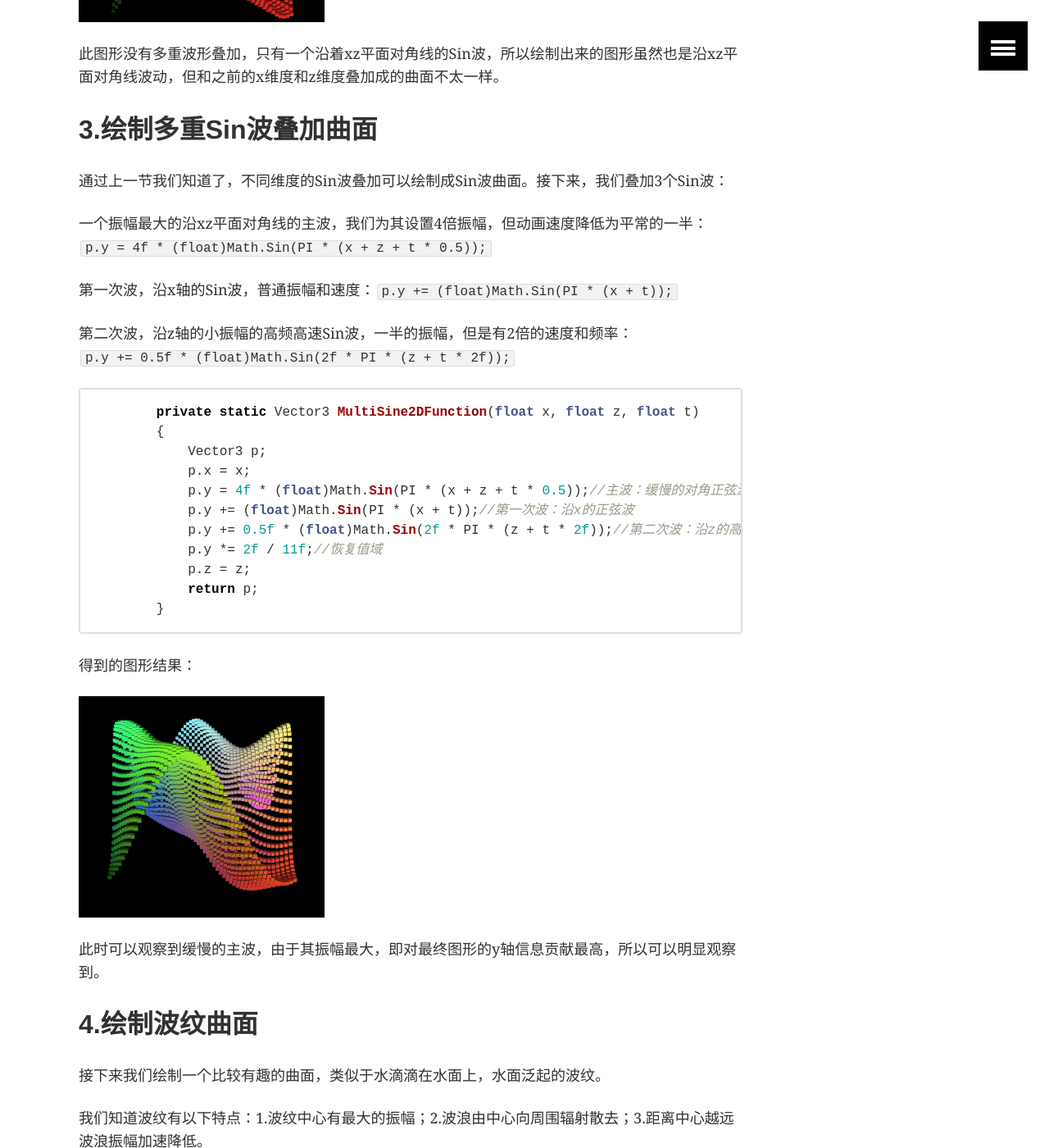
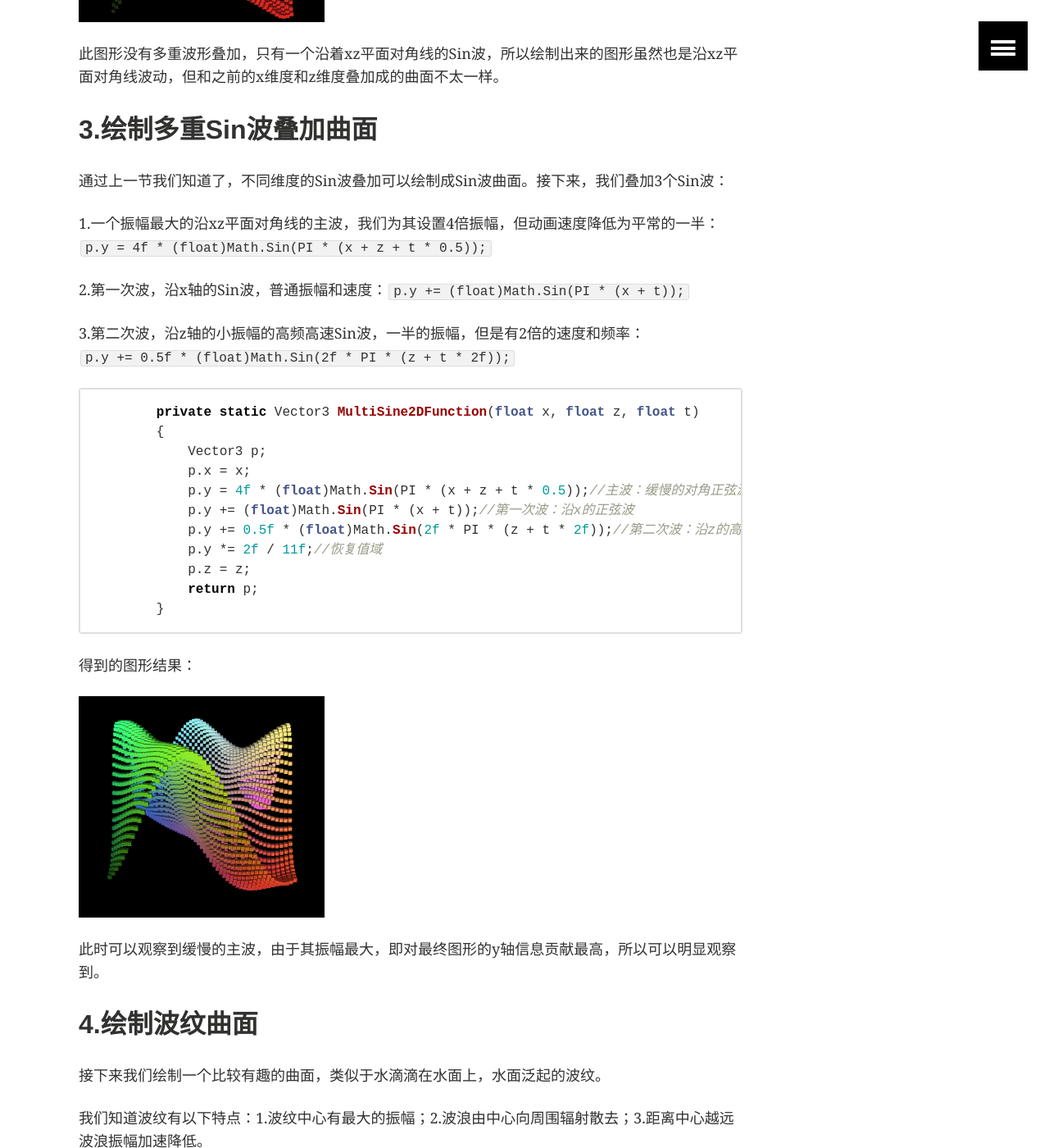
Before and after one commit to HuskyTGame/HuskyTGame.github.io, a Jekyll site: the page built from _posts/basics/2019-09-09-基础--绘图中篇.md, in a window 1280 px wide and 1400 px high, scrolled down 3100 px. Shown: the whole window at 82% size. Built offline with Jekyll 4.4.1, drawn with Linux system fonts in a browser that asks for light colours; some of the changed text lies outside the part shown.

Commit message:
Update 2019-09-09-基础--绘图中篇.md

````diff
--- a/_posts/basics/2019-09-09-基础--绘图中篇.md
+++ b/_posts/basics/2019-09-09-基础--绘图中篇.md
@@ -78,11 +78,11 @@ image:
 
 通过上一节我们知道了，不同维度的Sin波叠加可以绘制成Sin波曲面。接下来，我们叠加3个Sin波：
 
-一个振幅最大的沿xz平面对角线的主波，我们为其设置4倍振幅，但动画速度降低为平常的一半：`p.y = 4f * (float)Math.Sin(PI * (x + z + t * 0.5));`
+1.一个振幅最大的沿xz平面对角线的主波，我们为其设置4倍振幅，但动画速度降低为平常的一半：`p.y = 4f * (float)Math.Sin(PI * (x + z + t * 0.5));`
 
-第一次波，沿x轴的Sin波，普通振幅和速度：`p.y += (float)Math.Sin(PI * (x + t));`
+2.第一次波，沿x轴的Sin波，普通振幅和速度：`p.y += (float)Math.Sin(PI * (x + t));`
 
-第二次波，沿z轴的小振幅的高频高速Sin波，一半的振幅，但是有2倍的速度和频率：`p.y += 0.5f * (float)Math.Sin(2f * PI * (z + t * 2f));`
+3.第二次波，沿z轴的小振幅的高频高速Sin波，一半的振幅，但是有2倍的速度和频率：`p.y += 0.5f * (float)Math.Sin(2f * PI * (z + t * 2f));`
 
 ```csharp
         private static Vector3 MultiSine2DFunction(float x, float z, float t)
````
Also changed, not shown: other parts of _posts/basics/2019-09-09-基础--绘图中篇.md (+6 -2 lines).
